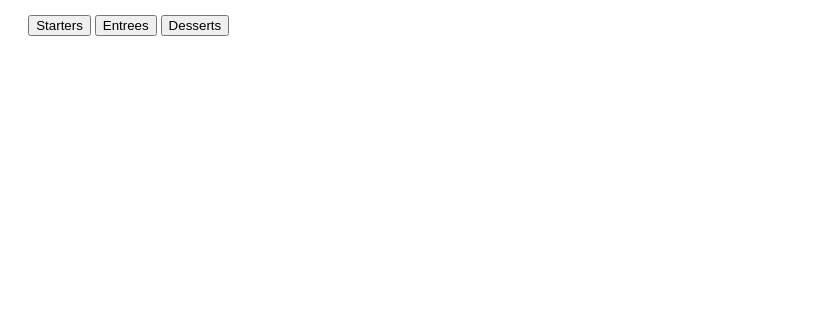
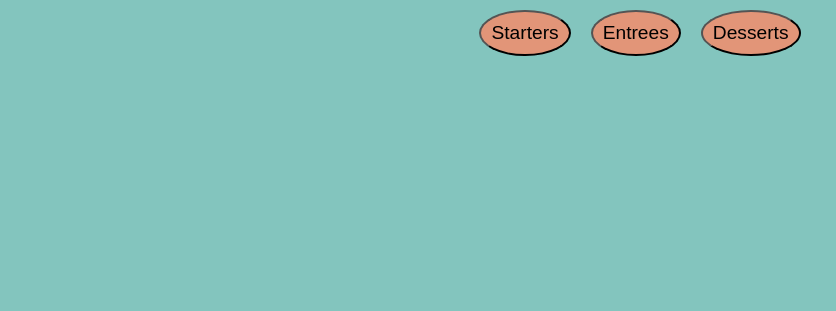
Before and after one commit to mmason27/BasicsofJavascript, a plain HTML site: page RestaurantMenu/index.html in a window 1280 px wide. Shown: the whole page, without its empty margins (0-836 px from the left). Drawn offline with Linux system fonts and the light colour scheme.

Commit message:
added colors, centered content

```diff
--- a/RestaurantMenu/styles.css
+++ b/RestaurantMenu/styles.css
@@ -1,26 +1,48 @@
-img {
+body {
+    background-color: #83c5be;
+    color: black;
+    margin: 0;
+    /* background-size: cover;
+    background-position: center; */
+}
+
+div > .image {
+    display: flex;
     width: 250px;
     height: 250px;
+    padding: 2px;
+    margin: 10px;
+    align-items: center;
+    justify-content: center;
+    float: left;
+    border: 5px solid black;
 }
 
-body {
-    display: flex;
-    background-image: url(Images/mediumrestaurantimg.jpg);
-    height: 300px;
-    width: 300px;
+button {
+    margin: 10px;
+    color: black;
+    background: #e29578;
+    font-size: 1.2rem;
+    border-radius: 50%;
+    padding: 10px;
+
+}
+
+h1 {
+    text-align: center;
 }
 
 .menuButtons {
-    display:inline-block;
-    padding:0.35em 1.2em;
-    border:0.1em solid #FFFFFF;
-    margin:0 0.3em 0.3em 0;
-    border-radius:0.12em;
-    box-sizing: border-box;
-    font-family: 'Roboto',sans-serif;
-    font-weight: 300;
-    color: #FFFFFF;
-    text-align: center;
-    transition: all 0.2s;
+    display: flex;
+    justify-content: center;
+    align-items: center;
+}
 
+.menuItems {
+    display: flex;
+    flex-direction: column;
+    justify-content: center;
+    align-items: center;
+    flex-shrink: inherit;
+    word-wrap: break-word;
 }
```
